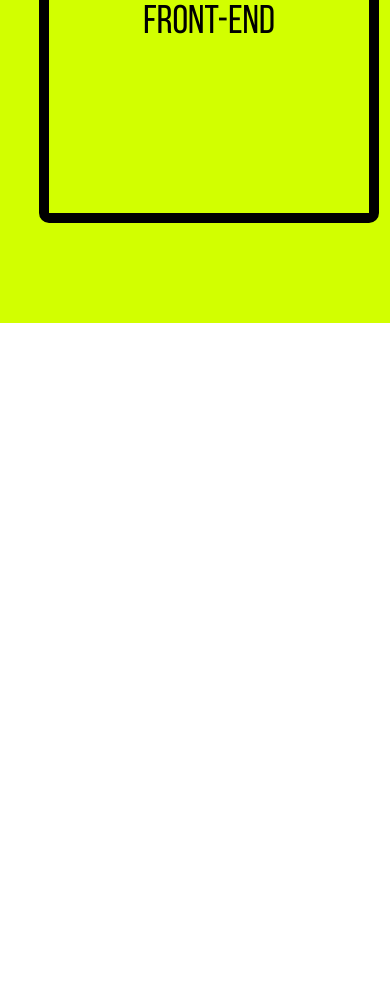
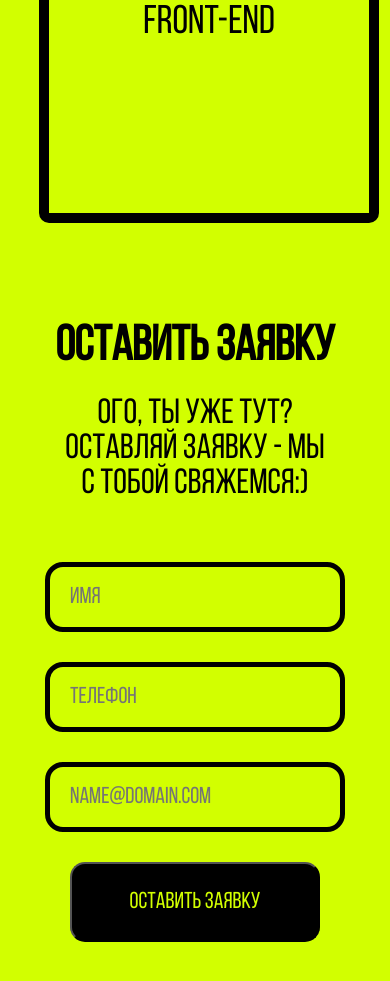
Before and after one commit to Thematveev/LoveIT, a plain HTML site: page index.html in a window 390 px wide. Shown: the part 2372-3353 px from the top of the page. Before the commit the page ends 2695 px from the top, so only its background shows below. Drawn offline with Linux system fonts and the light colour scheme.

Commit message:
contact block and adoptation

```diff
--- a/index.html
+++ b/index.html
@@ -45,5 +45,21 @@
             </div>
         </div>
     </section>
+    <section class="contact">
+        <h2 class="contact_title">Оставить заявку</h2>
+        <div class="contact_body">
+            <form action="" method="post" class="contact_body_form">
+                <input type="text" name="name" placeholder="Имя" class="contact_body_input">
+                <input type="text" name="phone" placeholder="Телефон" class="contact_body_input">
+                <input type="text" name="phone" placeholder="name@domain.com" class="contact_body_input">
+                <button class="contact_body_btn">Оставить заявку</button>
+            </form>
+            <div class="contact_body_text">
+                Ого, ты уже тут?<br>
+                Оставляй заявку - мы<br>
+                с тобой свяжемся:)<br>
+            </div>
+        </div>
+    </section>
 </body>
 </html>
--- a/sass/_media.sass
+++ b/sass/_media.sass
@@ -51,6 +51,22 @@
                 span
                     font-size: 40px
 
+    .contact
+        &_body
+            display: flex
+            flex-direction: column
+            text-align: center
+            &_input
+
+            &_form
+                width: 420px
+                margin: 0 auto
+                margin-top: 60px
+                order: 2
+            &_text
+
+                order: 1
+
 @media screen and (max-width: 768px)
     .header
         &_menu
@@ -91,6 +107,8 @@
                 span
                     font-size: 40px
 
+
+
 @media screen and (max-width: 425px)
     .header
         &_menu
@@ -114,10 +132,30 @@
                 width: 340px
                 height: 500px
 
+    .contact
+        &_title
+            font-size: 49px
+            margin: 0
+            text-align: center
+        &_body
+            padding-top: 25px
+            &_input
+                border: 5px solid black
+                height: 70px
+                font-size: 23px
+            &_btn
+                margin-left: 0
+                font-size: 23px
+            &_form
+
+                text-align: center
+                width: 300px
+            &_text
+                font-size: 35px
+
 @media screen and (max-width: 375px)
     .header
         &_menu
-        &_body
             &_title
                 font-size: 63px
             &_assets
--- a/sass/style.sass
+++ b/sass/style.sass
@@ -92,6 +92,40 @@ $bgcolor: #d2ff00
                 height: 140px
                 margin-bottom: 30px
 
+.contact
+    background-color: $bgcolor
+    min-height: 100vh
+    padding-bottom: 20px
+    &_title
+        font-size: 70px
+        margin-left: 35px
+    &_body
+        display: flex
+        justify-content: space-around
+        padding-top: 200px
+        &_input
+            display: block
+            width: 100%
+            height: 80px
+            border: 8px solid black
+            border-radius: 18px
+            background-color: $bgcolor
+            margin-bottom: 30px
+            font-size: 30px
+            padding-left: 20px
+        &_form
+            text-align: right
+            width: 550px
+        &_btn
+            @include button
+            width: 250px
+            height: 80px
+            font-size: 30px
+            margin-left: 60px
+        &_text
+            font-size: 45px
+
+
 
 
 @import "media"
```
Also changed, not shown: css/style.min.css, 1 other file.
